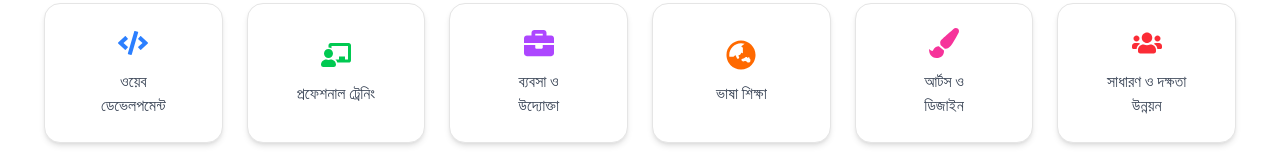
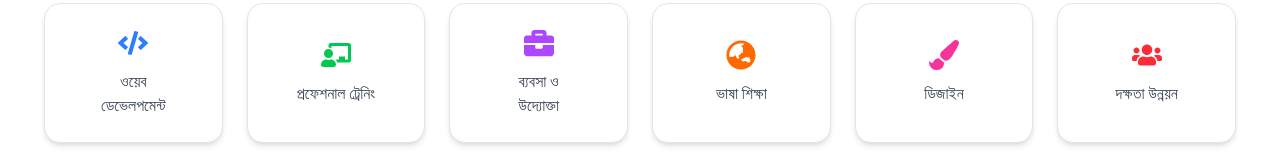
Before and after one commit to sajid-islam/Diploma360-Client, a Next.js app: page / in a window 1280 px wide. Shown: the part 697-865 px from the top of the page. Built offline with nearby package versions, Linux system fonts and the light colour scheme; no server answers.

Commit message:
Remove extra word from categories name

```diff
--- a/src/components/CategoriesSection/CategoriesSection.jsx
+++ b/src/components/CategoriesSection/CategoriesSection.jsx
@@ -33,12 +33,12 @@ const categories = [
     },
     {
         id: 5,
-        name: "আর্টস ও ডিজাইন",
+        name: "ডিজাইন",
         icon: <FaPaintBrush className="text-pink-500 text-3xl" />,
     },
     {
         id: 6,
-        name: "সাধারণ ও দক্ষতা উন্নয়ন",
+        name: "দক্ষতা উন্নয়ন",
         icon: <FaUsers className="text-red-500 text-3xl" />,
     },
 ];
```
